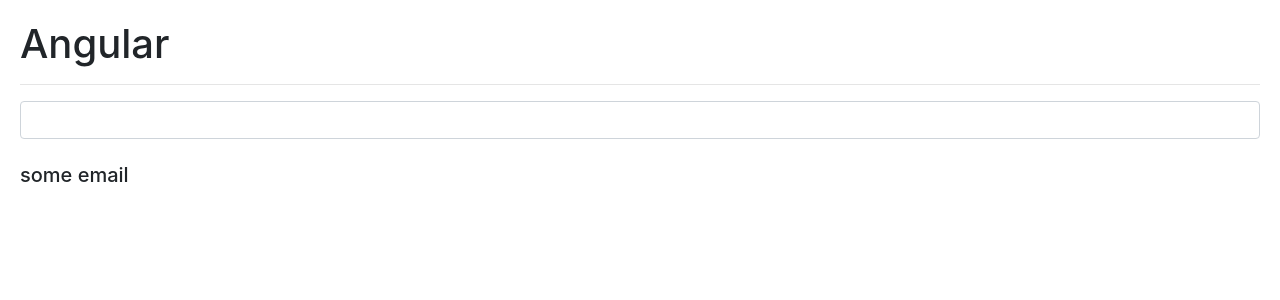
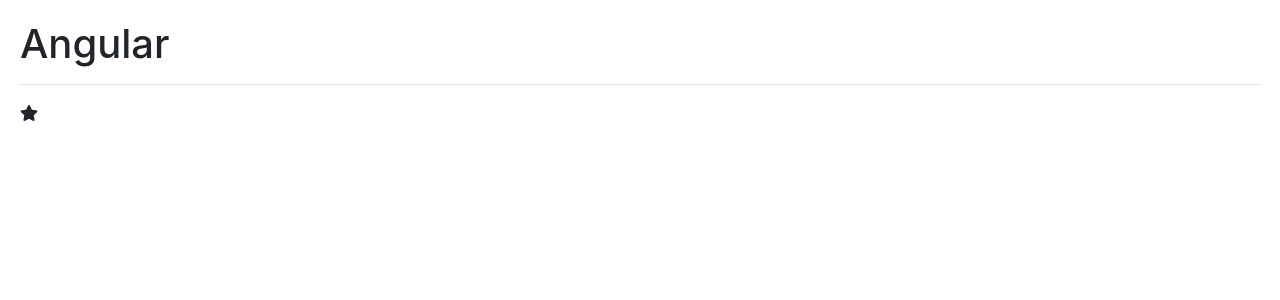
Before and after one commit to virendrapatel62/Angular_tutorial, an Angular app: page / in a window 1280 px wide. Shown: the top 300 px of the page. Built offline with nearby package versions, Linux system fonts and the light colour scheme.

Commit message:
Input TO different Component

```diff
--- a/src/app/app.module.ts
+++ b/src/app/app.module.ts
@@ -9,6 +9,7 @@
 import { AutherComponent } from './auther/auther.component';
 import { AutherService } from './auther/auther.service';
 import { SummaryPipe } from 'src/summary.pipes';
+import { FavoriteComponent } from './favorite/favorite.component';
 
 
 @NgModule({
@@ -16,7 +17,7 @@
     AppComponent,
     CourseComponent,
     AutherComponent ,
-    SummaryPipe
+    SummaryPipe, FavoriteComponent
   ],
   imports: [
     BrowserModule,
--- a/src/app/course/course.component.html
+++ b/src/app/course/course.component.html
@@ -1,7 +1,4 @@
 <div>
-    <input #email class="form-control" (keyup)='onKeyPress(email.value)' >
-
-    <br>
-
-    <h5>{{text}}</h5>
+    <favorite [isFavorite]='post.isFavorite' (change)='onFavoriteChange()'></favorite>
+    <!-- <favorite></favorite> -->
 </div>
--- a/src/app/course/course.component.ts
+++ b/src/app/course/course.component.ts
@@ -5,18 +5,8 @@
 	templateUrl : './course.component.html'
 })
 export class CourseComponent {
-	text = 'some email'
-	onKeyPress(value:string){
-		if(!value) return
-		this.text = ''
-		value = value.toLowerCase()
-		value = value.trim();
-		let arr = value.split(' ')
-		for(let i in arr){
-			let s = arr[i];
-			s = s.replace(s[0] , s[0].toUpperCase())+" "
-			this.text += s
-		}
-		this.text = this.text.replace(/Of The/g , 'of the')
+	post = {
+		title : 'title',
+		isFavorite : false
 	}
 }
--- /dev/null
+++ b/src/app/favorite/favorite.component.html
@@ -0,0 +1 @@
+<span class="fa-star" [class.far]='isFavorite' [class.fas]='!isFavorite' (click)='doFavorite()'></span>
--- /dev/null
+++ b/src/app/favorite/favorite.component.ts
@@ -0,0 +1,20 @@
+import { Component, OnInit  , Input} from '@angular/core';
+
+@Component({
+  selector: 'favorite',
+  templateUrl: './favorite.component.html',
+  styleUrls: ['./favorite.component.css']
+})
+export class FavoriteComponent implements OnInit{
+  @Input() isFavorite : boolean ;
+  constructor() { }
+
+  ngOnInit(){
+
+  }
+
+  doFavorite(){
+    this.isFavorite = !this.isFavorite
+  }
+
+}
```
Also changed, not shown: src/app/favorite/favorite.component.css (added), 1 other file (tests, documents, lock files or other folders).
